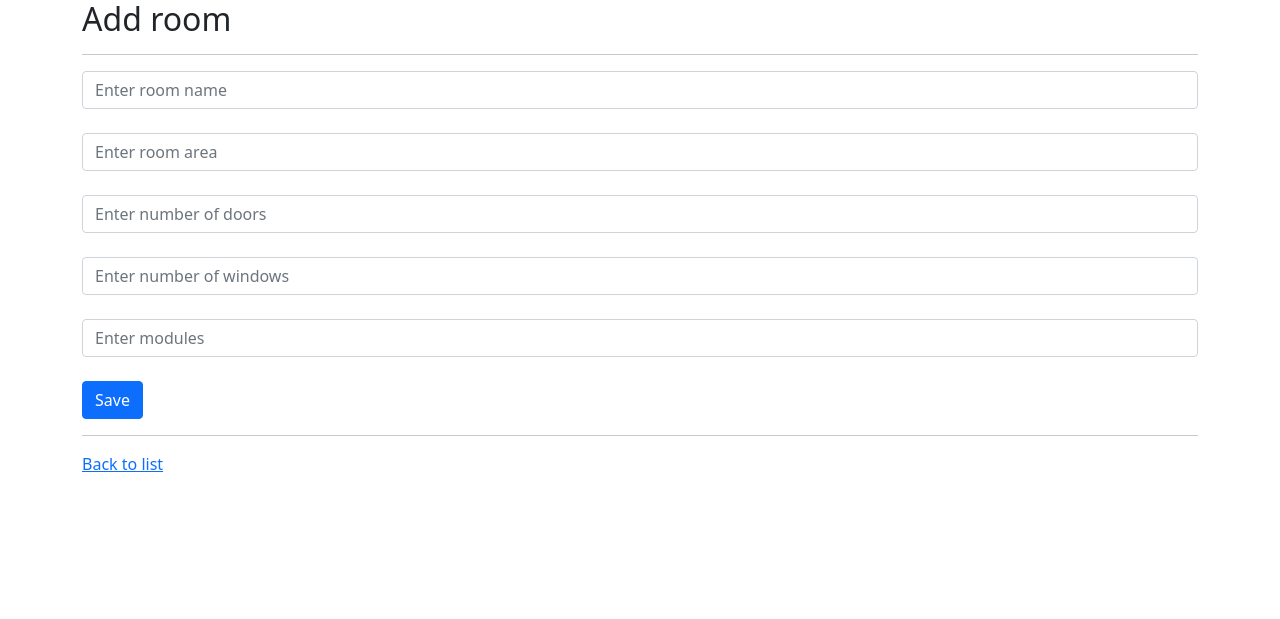
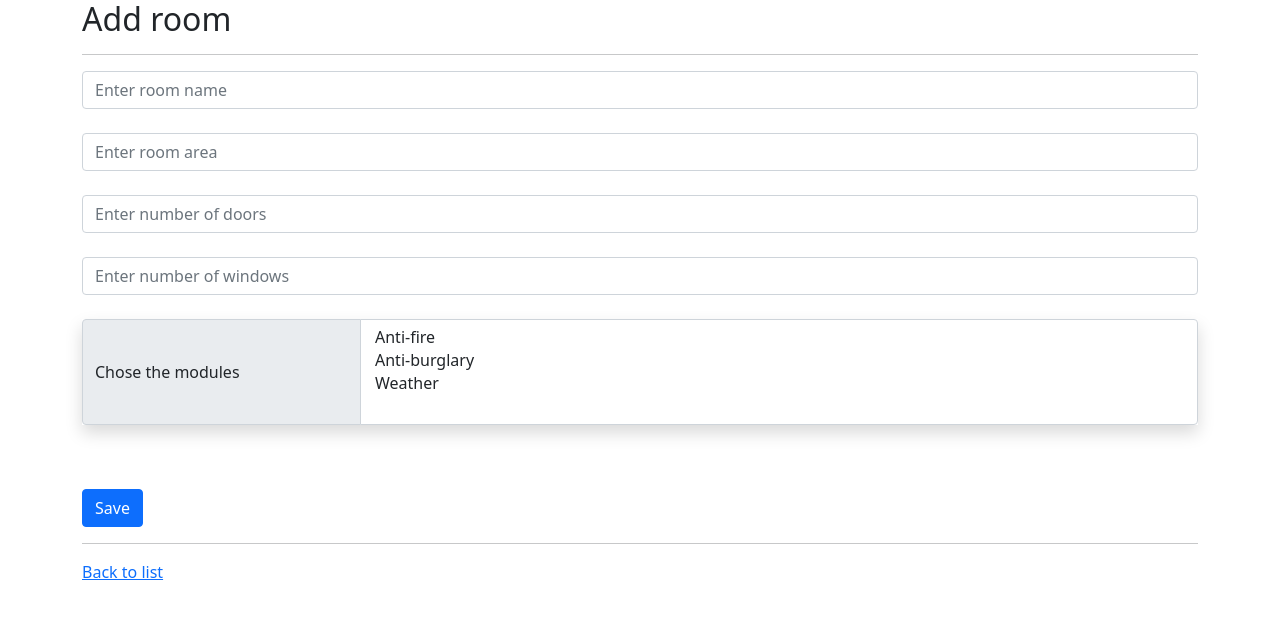
Before and after one commit to dawidus443/smarthome-webapp, a Spring Boot app: page /addRoomForm in a window 1280 px wide. Shown: the top 619 px of the page. Run offline with Spring Boot 4, Linux system fonts and the light colour scheme.

Commit message:
picking modules

```diff
--- a/demo/src/main/java/com/example/demo/controller/RoomController.java
+++ b/demo/src/main/java/com/example/demo/controller/RoomController.java
@@ -51,4 +51,6 @@ public class RoomController {
         eRepo.deleteById(roomId);
         return "redirect:/list";
     }
+
+
 }
--- a/demo/src/main/resources/templates/add-room-form.html
+++ b/demo/src/main/resources/templates/add-room-form.html
@@ -17,8 +17,19 @@
                 <input type="text" th:field="*{roomArea}" placeholder="Enter room area" class="form-control col-4 mb-4"/>
                 <input type="text" th:field="*{numberOfDoors}" placeholder="Enter number of doors" class="form-control col-4 mb-4"/>
                 <input type="text" th:field="*{numberOfWindows}" placeholder="Enter number of windows" class="form-control col-4 mb-4"/>
-                <input type="text" th:field="*{modules}" placeholder="Enter modules" class="form-control col-4 mb-4"/>
-                <button class="btn btn-primary" type="submit">Save</button>
+
+                <div class="input-group mb-3 shadow">
+                    <span class="input-group-text w-25">Chose the modules</span>
+                    <select th:field="*{modules}" class="form-select" multiple aria-label="multiple select example">
+                        <option th:value="Anti-fire">Anti-fire</option>
+                        <option th:value="Anti-burglary">Anti-burglary</option>
+                        <option th:value="Weather">Weather</option>
+                    </select>
+                </div>
+
+                <br>
+
+                <button class="btn btn-primary mt-4" type="submit">Save</button>
                 <input type="hidden" th:field="*{id}" />
             </form>
             <hr/>
--- a/demo/src/main/resources/templates/room-list.html
+++ b/demo/src/main/resources/templates/room-list.html
@@ -37,6 +37,7 @@
                     </tr>
                 </tbody>
             </table>
+            <a th:href="@{/calculateNumberOfModules}" class="btn btn-primary mb-2 shadow">Calculate</a>
         </div>
     </body>
 </html>
```
